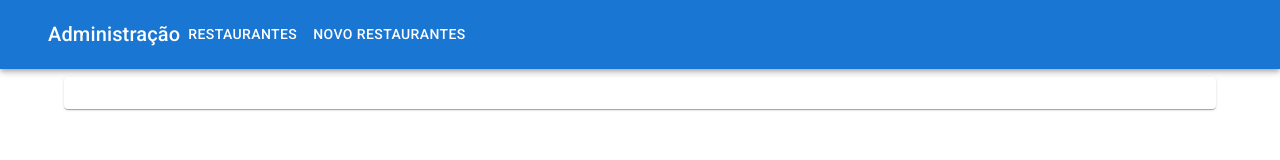
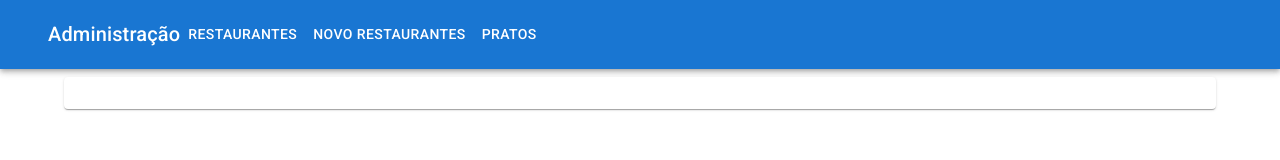
Before and after one commit to Vanessazanco/Alfood, a React (Create React App) app: page /admin in a window 1280 px wide. Shown: the top 160 px of the page. Built offline with nearby package versions, Linux system fonts and the light colour scheme.

Commit message:
ADM Prato

```diff
--- a/src/paginas/Administracao/PaginaBaseAdmin.tsx
+++ b/src/paginas/Administracao/PaginaBaseAdmin.tsx
@@ -22,6 +22,11 @@
                   Novo Restaurantes
                 </Button>
               </Link>
+              <Link component={RouterLink} to="/admin/pratos" >
+                <Button sx={{ my: 2, color: 'white' }}>
+                  Pratos
+                </Button>
+              </Link>
             </Box>
           </Toolbar>
         </Container>
```
